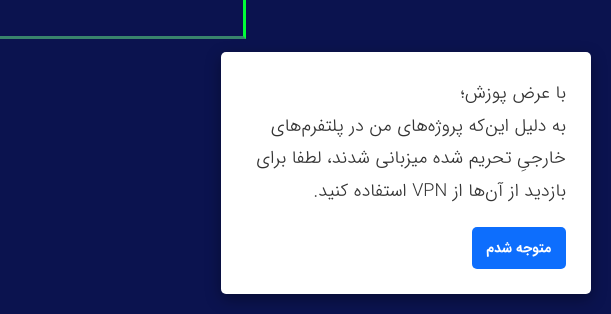
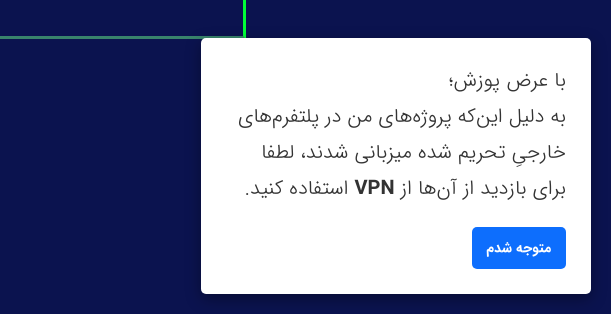
Before and after one commit to AliFarajzade/portfolio, a website built with Parcel: page src/index.html in a window 1280 px wide. Shown: the part 486-800 px from the top of the page, 669-1280 px from the left. Built offline with nearby package versions, Linux system fonts and the light colour scheme.

Commit message:
Change styles.

```diff
--- a/src/sass/components/_projects.scss
+++ b/src/sass/components/_projects.scss
@@ -47,7 +47,9 @@
     &__links {
         display: flex;
         align-items: center;
-        gap: 8rem;
+        flex-wrap: wrap;
+        row-gap: 5rem;
+        column-gap: 8rem;
         margin-bottom: 1.5rem;
 
         @include respond(phone) {
--- a/src/sass/components/_toast.scss
+++ b/src/sass/components/_toast.scss
@@ -35,7 +35,7 @@
     margin: 2rem;
 
     width: 90%;
-    max-width: 37rem;
+    max-width: 39rem;
     user-select: none;
     height: max-content;
 
@@ -50,12 +50,16 @@
     }
 
     &__content {
-        font-size: 1.8rem;
+        font-size: 2rem;
         margin-bottom: 2rem;
     }
     &__text {
         line-height: 1.8;
         color: #333;
+
+        > span {
+            font-weight: bold;
+        }
     }
 
     &__close {
```
